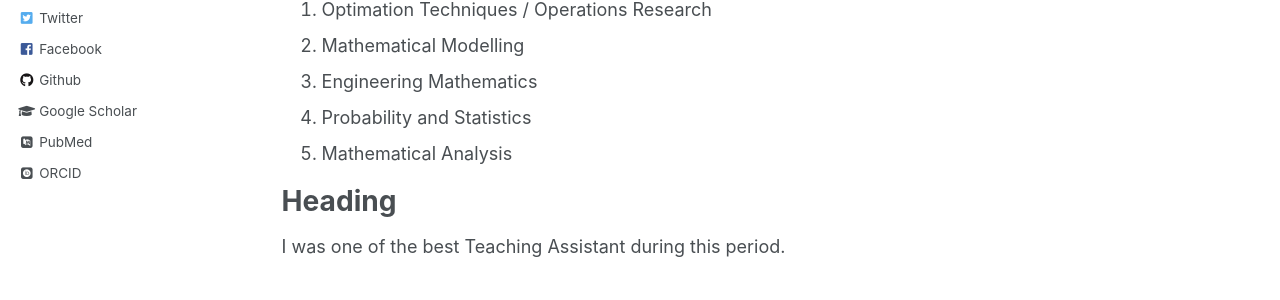
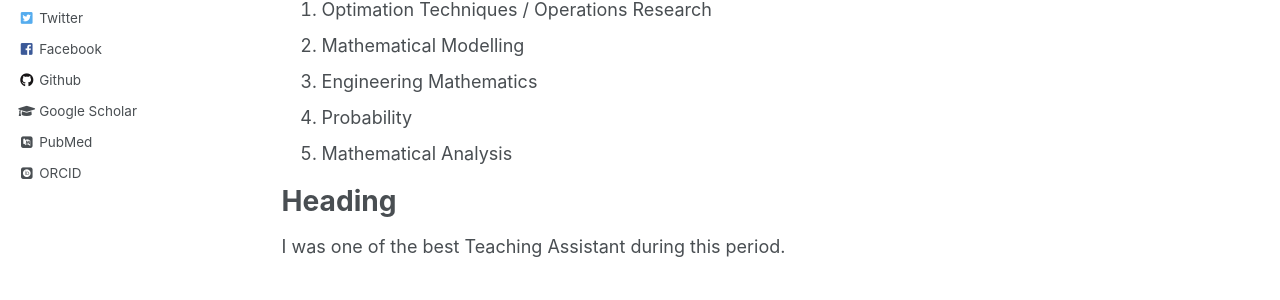
Before and after one commit to EmmanuelOwusu/EmmanuelOwusu.github.io, a Jekyll site: the page built from _teaching/2014-spring-teaching-1.md, in a window 1280 px wide and 1310 px high. Shown: the part 554-854 px from the top of the window. Built offline with Jekyll 4.4.1, drawn with Linux system fonts in a browser that asks for light colours; some web fonts are replaced.

Commit message:
Update on Teaching One
Update on Teaching One

```diff
--- a/_teaching/2014-spring-teaching-1.md
+++ b/_teaching/2014-spring-teaching-1.md
@@ -22,7 +22,7 @@ Courses
 1. Optimation Techniques / Operations Research
 2. Mathematical Modelling
 3. Engineering Mathematics
-4. Probability and Statistics
+4. Probability
 5. Mathematical Analysis
 
 Heading
```
